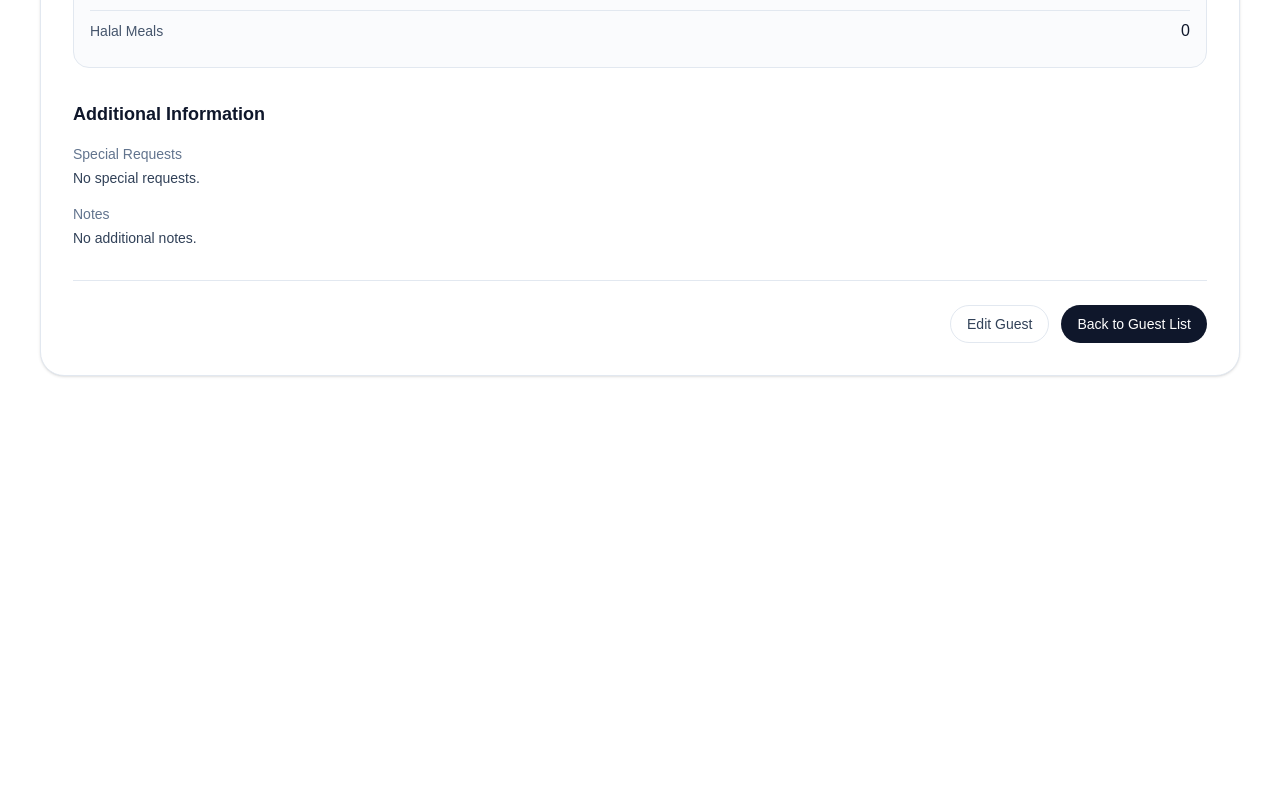
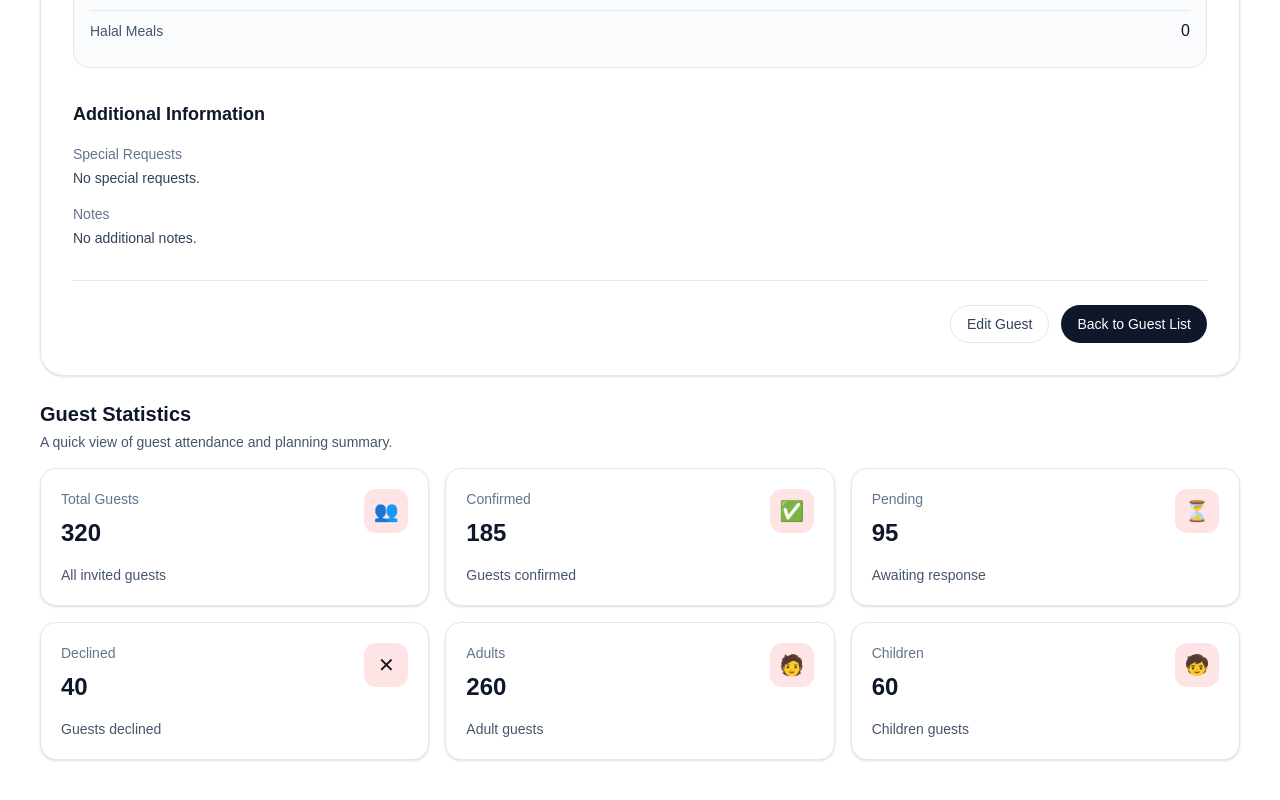
Before and after one commit to RCEventPlanner/WeddingPlanningOS, a Next.js app: page /guests in a window 1280 px wide. Shown: the part 2415-3215 px from the top of the page. Before the commit the page ends 2831 px from the top, so only its background shows below. Built offline with nearby package versions, Linux system fonts and the light colour scheme.

Commit message:
Complete guest management foundation

```diff
--- a/app/guests/page.tsx
+++ b/app/guests/page.tsx
@@ -2,6 +2,7 @@ import { GuestDetailCard } from "../../components/GuestDetailCard";
 import { GuestFilter } from "../../components/GuestFilter";
 import { GuestForm } from "../../components/GuestForm";
 import { GuestSearchBar } from "../../components/GuestSearchBar";
+import { GuestStatistics } from "../../components/GuestStatistics";
 import { GuestTable } from "../../components/GuestTable";
 
 export default function GuestsPage() {
@@ -30,6 +31,7 @@ export default function GuestsPage() {
       <GuestTable />
       <GuestForm />
       <GuestDetailCard />
+      <GuestStatistics />
     </div>
   );
 }
--- /dev/null
+++ b/components/GuestStatistics.tsx
@@ -0,0 +1,49 @@
+type StatCard = {
+  title: string;
+  value: string;
+  subtitle: string;
+  icon: string;
+};
+
+const stats: StatCard[] = [
+  { title: "Total Guests", value: "320", subtitle: "All invited guests", icon: "👥" },
+  { title: "Confirmed", value: "185", subtitle: "Guests confirmed", icon: "✅" },
+  { title: "Pending", value: "95", subtitle: "Awaiting response", icon: "⏳" },
+  { title: "Declined", value: "40", subtitle: "Guests declined", icon: "✕" },
+  { title: "Adults", value: "260", subtitle: "Adult guests", icon: "🧑" },
+  { title: "Children", value: "60", subtitle: "Children guests", icon: "🧒" },
+];
+
+export function GuestStatistics() {
+  return (
+    <section className="mt-6">
+      <div className="mb-4">
+        <h2 className="text-xl font-semibold text-slate-900">Guest Statistics</h2>
+        <p className="mt-1 text-sm text-slate-600">
+          A quick view of guest attendance and planning summary.
+        </p>
+      </div>
+
+      <div className="grid gap-4 md:grid-cols-2 xl:grid-cols-3">
+        {stats.map((stat) => (
+          <div
+            key={stat.title}
+            className="rounded-2xl border border-slate-200 bg-white p-5 shadow-sm transition duration-200 hover:-translate-y-1 hover:shadow-md"
+          >
+            <div className="flex items-start justify-between gap-3">
+              <div>
+                <p className="text-sm font-medium text-slate-500">{stat.title}</p>
+                <p className="mt-2 text-2xl font-semibold text-slate-900">{stat.value}</p>
+              </div>
+              <div className="flex h-11 w-11 items-center justify-center rounded-xl bg-rose-100 text-xl">
+                {stat.icon}
+              </div>
+            </div>
+
+            <p className="mt-4 text-sm text-slate-600">{stat.subtitle}</p>
+          </div>
+        ))}
+      </div>
+    </section>
+  );
+}
```
